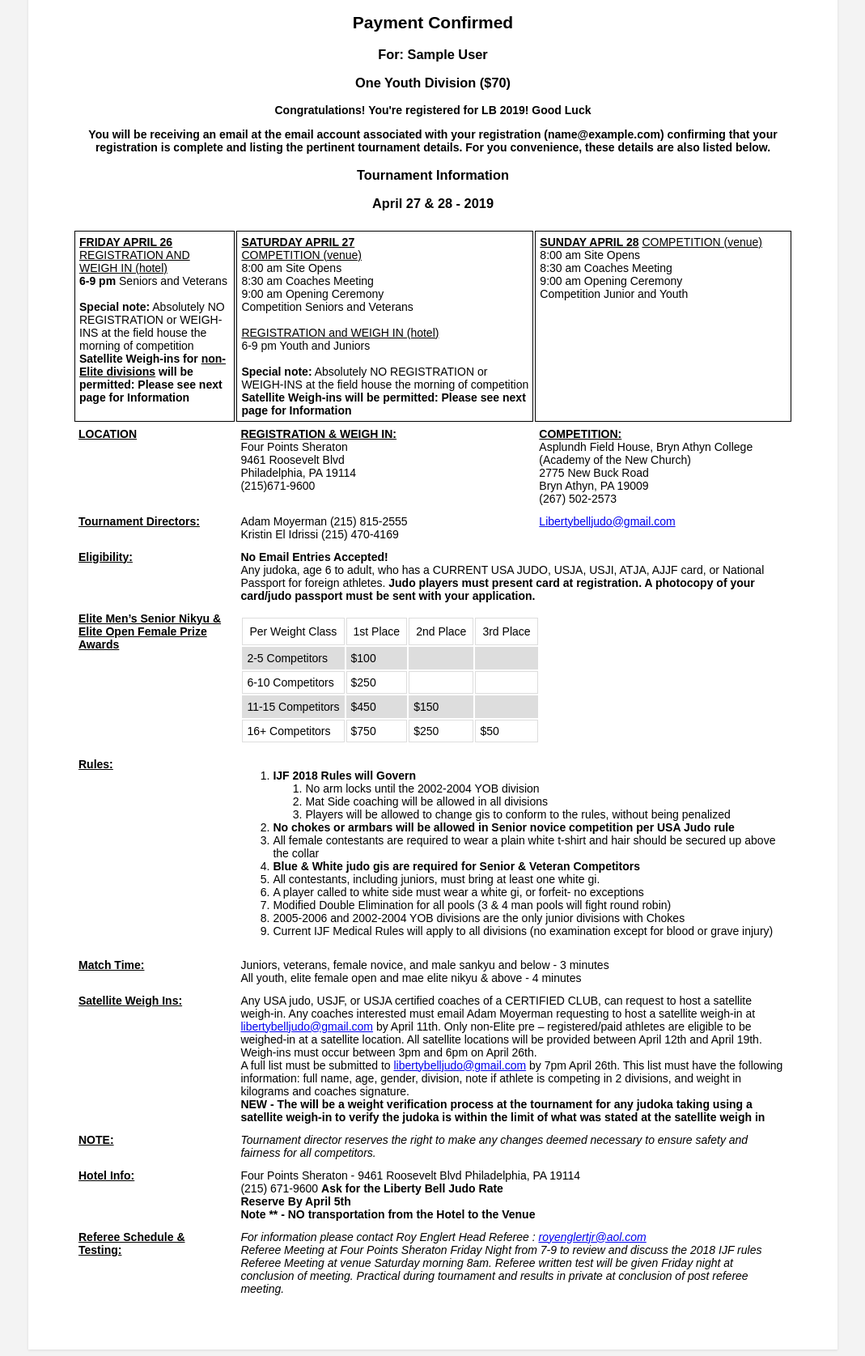
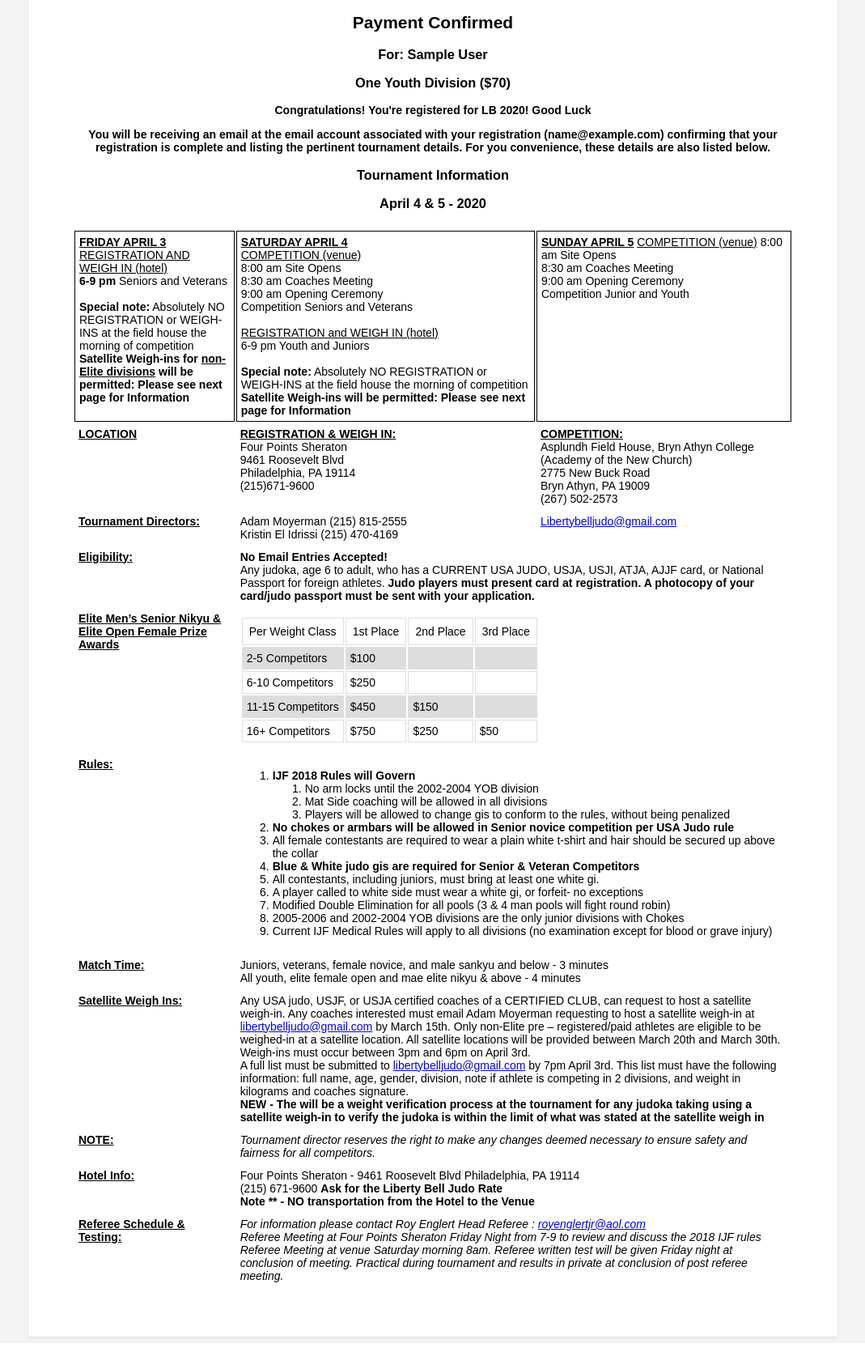
Before and after one commit to smoyerman/LBJ, a Django app: page /registration/person/1/payment_confirmation in a window 1280 px wide. Shown: the part 248-1923 px from the top of the page at 81% size, without its empty margins (105-1174 px from the left). Run offline with Django 3.2, Linux system fonts and the light colour scheme; tables that the repository leaves empty hold one stand-in row (values such as "Sample post").

Commit message:
update success page to match email confirmation and 2020 dates

```diff
--- a/myproject/registration/templates/success.html
+++ b/myproject/registration/templates/success.html
@@ -10,16 +10,16 @@
 <h3>For: {{person.first_Name}} {{person.last_Name}}</h3>
 <h3>{{person.get_category_display }}</h3>
 
-<p> Congratulations! You're registered for LB 2019! Good Luck</p>
+<p> Congratulations! You're registered for LB 2020! Good Luck</p>
 
 <p>You will be receiving an email at the email account associated with your registration ({{person.email.lower}}) confirming that your registration is complete and listing the pertinent tournament details. For you convenience, these details are also listed below.</p>
 
 <h3> Tournament Information </h3>
-<h3> April 27 & 28 - 2019 </h3>
+<h3> April 4 & 5 - 2020 </h3>
 
 <table class="reg_success" style="width:100%">
   <tr style="border: 1px solid black;">
-    <th style="border: 1px solid black;"><b><u>FRIDAY APRIL 26</b></u><br>
+    <th style="border: 1px solid black;"><b><u>FRIDAY APRIL 3</b></u><br>
 <u>REGISTRATION AND WEIGH IN (hotel)</u><br>
 <b>6-9 pm</b> Seniors and Veterans <br>
 <br>
@@ -28,7 +28,7 @@
 </th>
 
     <th style="border: 1px solid black;">
-<u><b>SATURDAY APRIL 27</b></u><br>
+<u><b>SATURDAY APRIL 4</b></u><br>
 <u>COMPETITION (venue)</u><br>
 8:00 am		Site Opens<br>
 8:30 am		Coaches Meeting<br>
@@ -44,7 +44,7 @@ Competition Seniors and Veterans<br>
 </th>
 
     <th style="border: 1px solid black;">
-<b><u>SUNDAY APRIL 28</u></b>
+<b><u>SUNDAY APRIL 5</u></b>
 <u>COMPETITION (venue)</u>
 8:00 am		Site Opens<br>
 8:30 am		Coaches Meeting<br>
@@ -86,7 +86,7 @@ Adam Moyerman		(215) 815-2555<br>
 Kristin El Idrissi	(215) 470-4169<br>
 </td>
 <td>
-<a href="mailto:Libertybelljudo@gmail.com?Subject=Liberty%20Bell%202019%20Registration" target="_top">Libertybelljudo@gmail.com</a>
+<a href="mailto:Libertybelljudo@gmail.com?Subject=Liberty%20Bell%202020%20Registration" target="_top">Libertybelljudo@gmail.com</a>
 </td>
 </tr>
 
@@ -171,8 +171,8 @@ All youth, elite female open and mae elite nikyu & above - 4 minutes
 <tr>
 <td><b><u>Satellite Weigh Ins:</u></b></td>
 <td colspan="2">
-Any USA judo, USJF, or USJA certified coaches of a CERTIFIED CLUB, can request to host a satellite weigh-in. Any coaches interested must email Adam Moyerman requesting to host a satellite weigh-in at <a href="mailto:libertybelljudo@gmail.com">libertybelljudo@gmail.com</a> by April 11th. Only non-Elite pre – registered/paid athletes are eligible to be weighed-in at a satellite location. All satellite locations will be provided between April 12th and April 19th. Weigh-ins must occur between 3pm and 6pm on April 26th.<br>
-A full list must be submitted to <a href="mailto:libertybelljudo@gmail.com">libertybelljudo@gmail.com</a> by 7pm April 26th. This list must have the following information: full name, age, gender, division, note if athlete is competing in 2 divisions, and weight in kilograms and coaches signature. <br>
+Any USA judo, USJF, or USJA certified coaches of a CERTIFIED CLUB, can request to host a satellite weigh-in. Any coaches interested must email Adam Moyerman requesting to host a satellite weigh-in at <a href="mailto:libertybelljudo@gmail.com">libertybelljudo@gmail.com</a> by March 15th. Only non-Elite pre – registered/paid athletes are eligible to be weighed-in at a satellite location. All satellite locations will be provided between March 20th and March 30th. Weigh-ins must occur between 3pm and 6pm on April 3rd.<br>
+A full list must be submitted to <a href="mailto:libertybelljudo@gmail.com">libertybelljudo@gmail.com</a> by 7pm April 3rd. This list must have the following information: full name, age, gender, division, note if athlete is competing in 2 divisions, and weight in kilograms and coaches signature. <br>
 <b>NEW - The will be a weight verification process at the tournament for any judoka taking using a satellite weigh-in to verify the judoka is within the limit of what was stated at the satellite weigh in</b>
 </td></tr>
 
@@ -187,7 +187,6 @@ A full list must be submitted to <a href="mailto:libertybelljudo@gmail.com">libe
 <td colspan="2">
 Four Points Sheraton - 9461 Roosevelt Blvd Philadelphia, PA 19114<br>
 (215) 671-9600 <b>Ask for the Liberty Bell Judo Rate<br>
-Reserve By April 5th<br>
 Note ** - NO transportation from the Hotel to the Venue</b><br>
 </td></tr>
 
```
